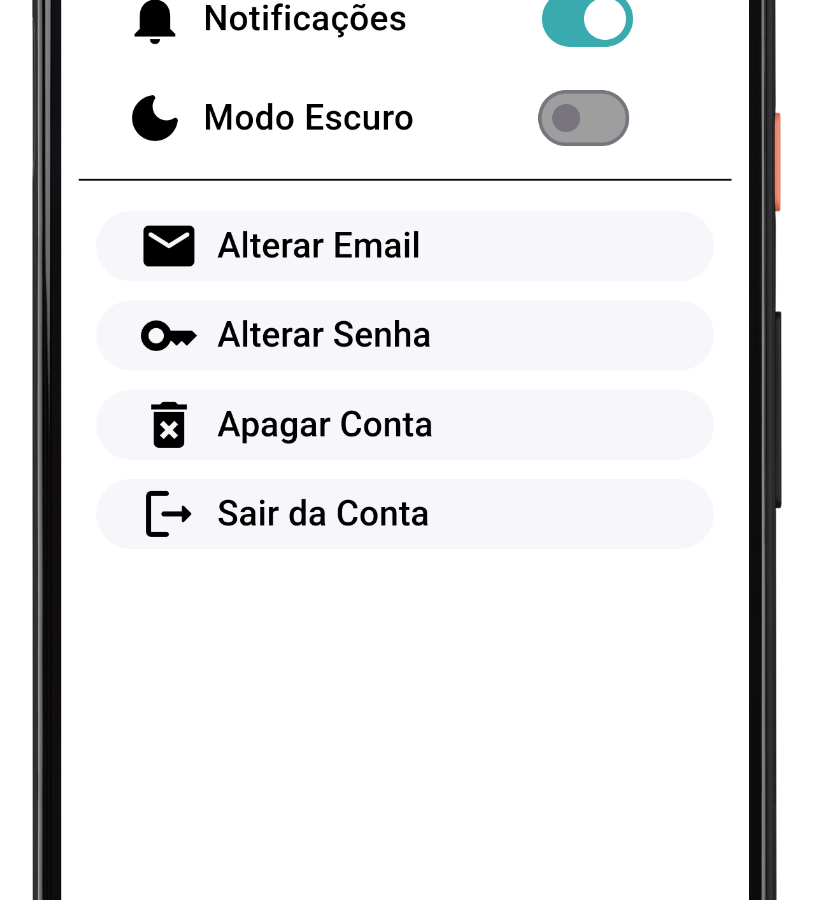
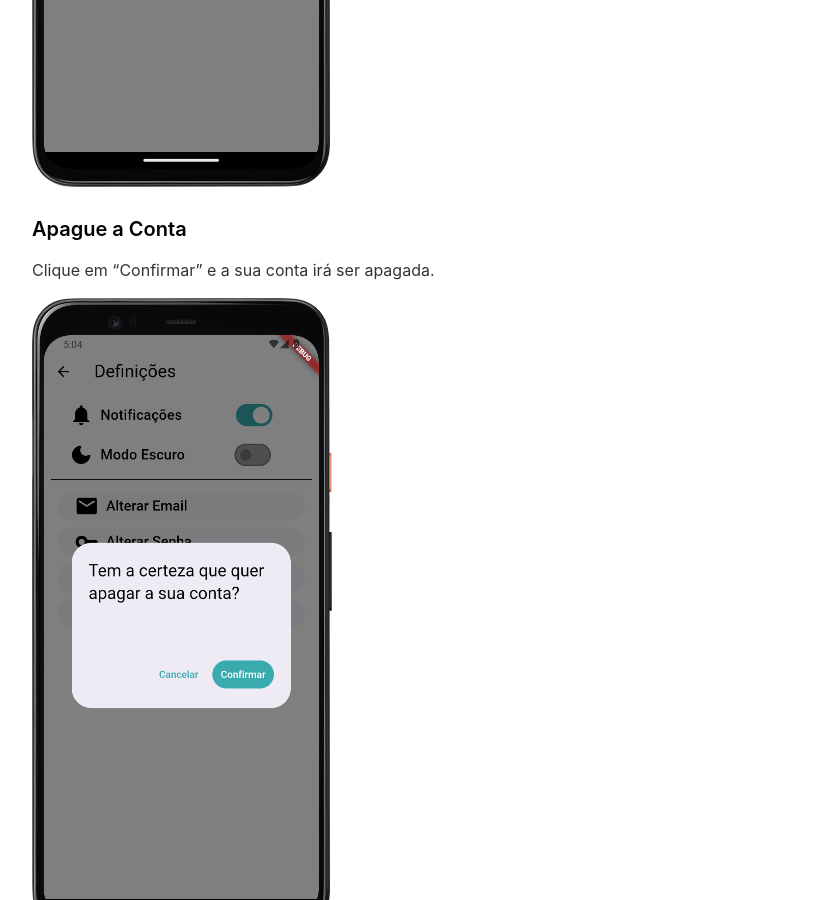
Before and after one commit to politrackpt/politrackpt.github.io, a Jekyll site: the page built from _pages/apagarconta.md, in a window 1280 px wide and 900 px high, scrolled down 2268 px. Shown: the whole window, without its empty margins (233-1046 px from the left). Built offline with Jekyll 4.4.1, drawn with Linux system fonts in a browser that asks for light colours; nearby versions of some CDN libraries; some of the changed text lies outside the part shown.

Commit message:
not so big images

```diff
--- a/_pages/apagarconta.md
+++ b/_pages/apagarconta.md
@@ -8,17 +8,21 @@ include_in_header: false
 
 ### Aceda a definições
 Estando com a sua sessão iniciada, acesse ao menu lateral e clique em definições no canto inferior esquerdo
-![](../assets/apagarconta/1.png)
+
+<img src="../assets/apagarconta/1.png" width=300>
 
 
 ### Clique em "Apagar Conta"
 A partir das definições, clique em "Apagar Conta"
-![](../assets/apagarconta/2.png)
+
+<img src="../assets/apagarconta/2.png" width=300>
 
 ### Confirme a sua Password
 Introduza a sua password da conta de PoliTrack para confirmar que deseja apagar a sua conta.
-![](../assets/apagarconta/3.png)
+
+<img src="../assets/apagarconta/3.png" width=300>
 
 ### Apague a Conta
-Clique em "Confirmar" e a sua conta irá ser apagada
-![](../assets/apagarconta/4.png)
+Clique em "Confirmar" e a sua conta irá ser apagada.
+
+<img src="../assets/apagarconta/4.png" width=300>
```
